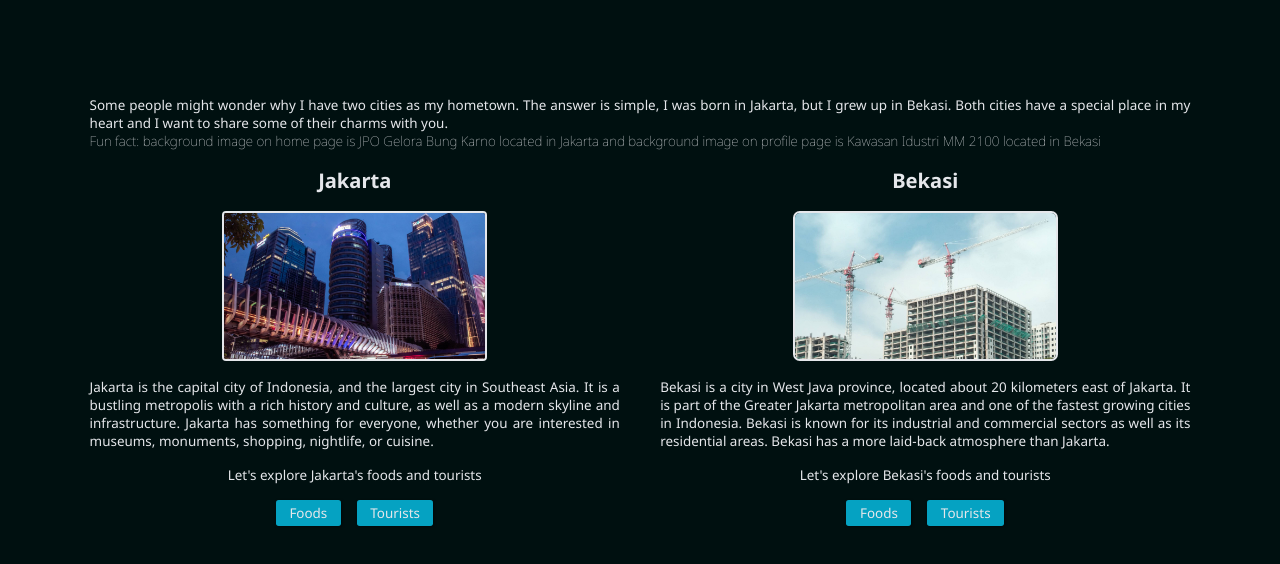
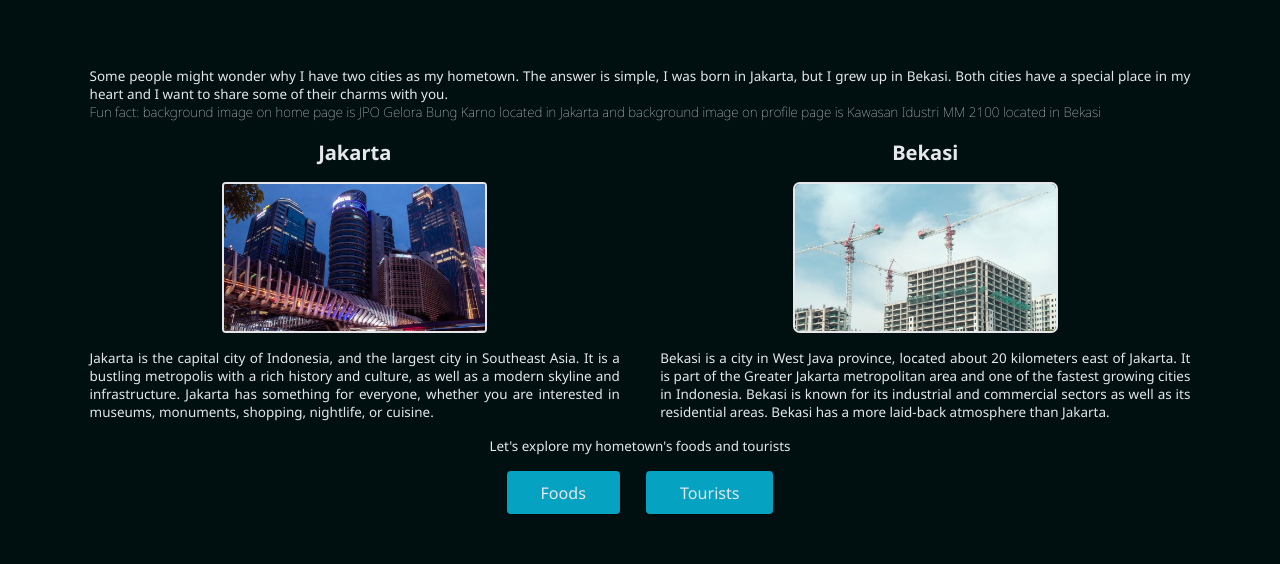
Before and after one commit to vitoananta/pweb-quiz1, a plain HTML site: page quiz1/hometown.html in a window 1280 px wide. Shown: the part 160-724 px from the top of the page. Drawn offline with nearby package versions, Linux system fonts and the light colour scheme.

Commit message:
Layout button on profile page and layout explore button on hometown page

```diff
--- a/quiz1/css/style.css
+++ b/quiz1/css/style.css
@@ -265,7 +265,7 @@ body {
 .hero-profile .content .row3 .cta {
   margin-top: 3rem;
   display: inline-block;
-  padding: 1rem 1.5rem;
+  padding: 0.8rem 1.5rem;
   font-size: 1.2rem;
   color: #e5e7eb;
   background-color: #05a2c2;
@@ -296,12 +296,10 @@ body {
   flex-direction: column;
   align-items: center;
   padding: 1.2rem 7%;
-  gap: 1rem;
 }
 
 .hero-hometown .content .row1-title h1 {
   padding-top: 5rem;
-  padding-bottom: 1rem;
   font-size: 3rem;
 }
 
@@ -313,7 +311,7 @@ body {
   display: flex;
   flex-direction: column;
   justify-content: center;
-  height: calc(100vh - 14% - 6rem);
+  height: calc(100vh - 14% - 5rem);
   gap: 1.2rem;
 }
 
@@ -357,24 +355,6 @@ body {
   text-align: justify;
 }
 
-.hero-hometown .content .row2-cities .jakarta .cities-buttons {
-  display: flex;
-  gap: 1.2rem;
-}
-
-.hero-hometown .content .row2-cities .jakarta .cities-buttons .cta {
-  display: inline-block;
-  padding: 0.3rem 1rem;
-  color: #e5e7eb;
-  background-color: #05a2c2;
-  border-radius: 0.2rem;
-  box-shadow: 1px 1px 3px rgba(1, 1, 3, 0.5);
-}
-
-.hero-hometown .content .row2-cities .jakarta .cities-buttons .cta:hover {
-  background-color: var(--primary);
-}
-
 .hero-hometown .content .row2-cities .bekasi {
   flex: 0 0 calc(50% - 1.5rem);
   max-width: 50%;
@@ -401,21 +381,31 @@ body {
   text-align: justify;
 }
 
-.hero-hometown .content .row2-cities .bekasi .cities-buttons {
+.hero-hometown .content .row3-explore {
   display: flex;
+  flex-direction: column;
+  align-items: center;
   gap: 1.2rem;
 }
 
-.hero-hometown .content .row2-cities .bekasi .cities-buttons .cta {
+.hero-hometown .content .row3-explore .buttons {
+  width: 100%;
+  display: flex;
+  justify-content: center;
+  gap: 2rem;
+}
+
+.hero-hometown .content .row3-explore .cta {
   display: inline-block;
-  padding: 0.3rem 1rem;
+  padding: 0.8rem 2.5rem;
+  font-size: 1.2rem;
   color: #e5e7eb;
   background-color: #05a2c2;
-  border-radius: 0.2rem;
+  border-radius: 0.3rem;
   box-shadow: 1px 1px 3px rgba(1, 1, 3, 0.5);
 }
 
-.hero-hometown .content .row2-cities .bekasi .cities-buttons .cta:hover {
+.hero-hometown .content .row3-explore .cta:hover {
   background-color: var(--primary);
 }
 
--- a/quiz1/hometown.html
+++ b/quiz1/hometown.html
@@ -53,7 +53,11 @@
               Both cities have a special place in my heart and I want to share
               some of their charms with you.
             </p>
-            <p class="fun-fact">Fun fact: background image on home page is JPO Gelora Bung Karno located in Jakarta and background image on profile page is Kawasan Idustri MM 2100 located in Bekasi</p>
+            <p class="fun-fact">
+              Fun fact: background image on home page is JPO Gelora Bung Karno
+              located in Jakarta and background image on profile page is Kawasan
+              Idustri MM 2100 located in Bekasi
+            </p>
           </div>
           <div class="row2-cities">
             <div class="jakarta">
@@ -67,11 +71,6 @@
                 are interested in museums, monuments, shopping, nightlife, or
                 cuisine.
               </p>
-              <p>Let's explore Jakarta's foods and tourists</p>
-              <div class="cities-buttons">
-                <a href="/quiz1/food.html" class="cta">Foods</a>
-                <a href="/quiz1/tourist.html" class="cta">Tourists</a>
-              </div>
             </div>
             <div class="bekasi">
               <h1>Bekasi</h1>
@@ -84,11 +83,15 @@
                 sectors as well as its residential areas. Bekasi has a more
                 laid-back atmosphere than Jakarta.
               </p>
-              <p>Let's explore Bekasi's foods and tourists</p>
-              <div class="cities-buttons">
-                <a href="/quiz1/food.html" class="cta">Foods</a>
-                <a href="/quiz1/tourist.html" class="cta">Tourists</a>
-              </div>
+            </div>
+          </div>
+          <div class="row3-explore">
+            <div class="description">
+              <p>Let's explore my hometown's foods and tourists</p>
+            </div>
+            <div class="buttons">
+              <a href="/quiz1/food.html" class="cta">Foods</a>
+              <a href="/quiz1/tourist.html" class="cta">Tourists</a>
             </div>
           </div>
         </div>
```
